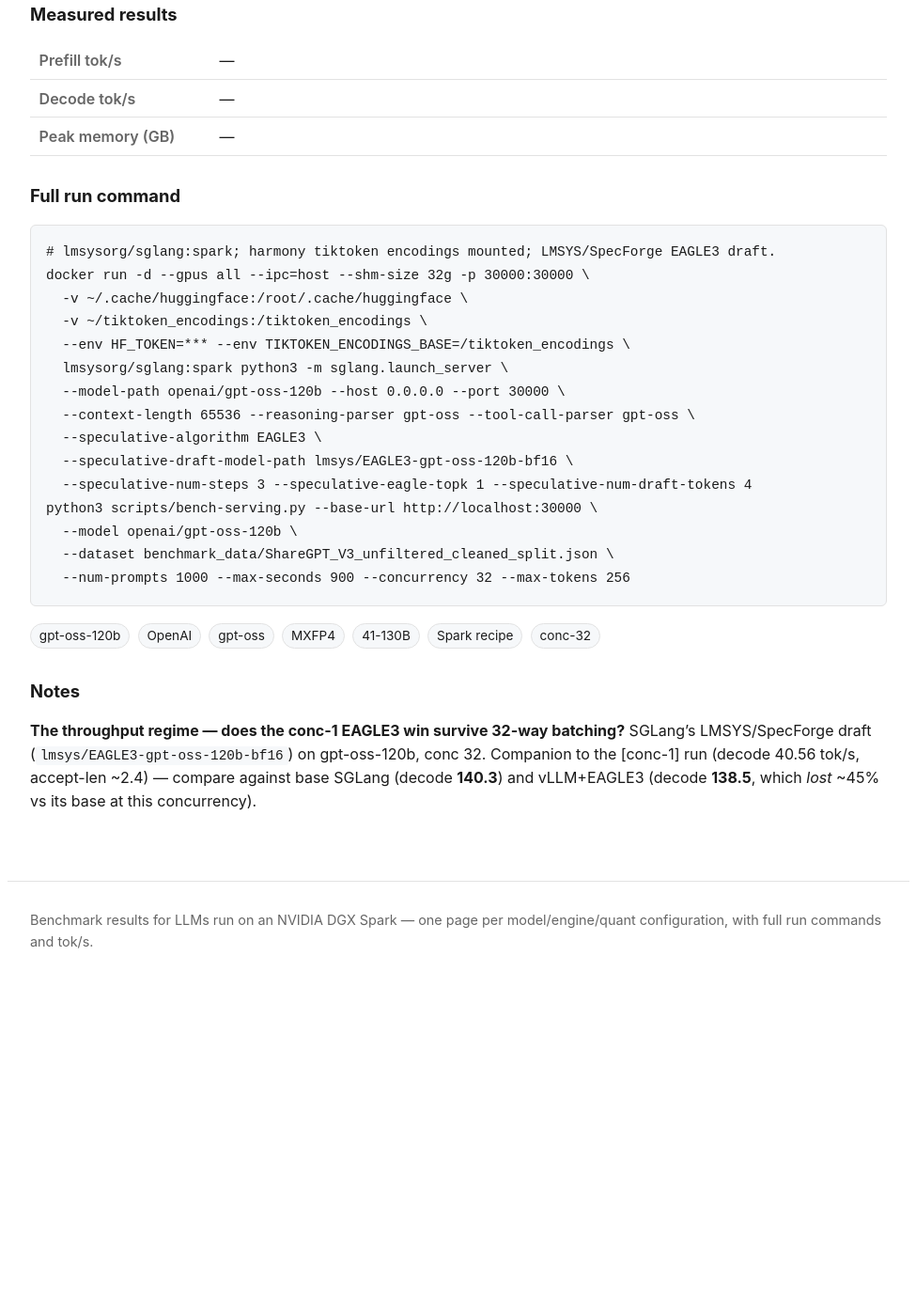
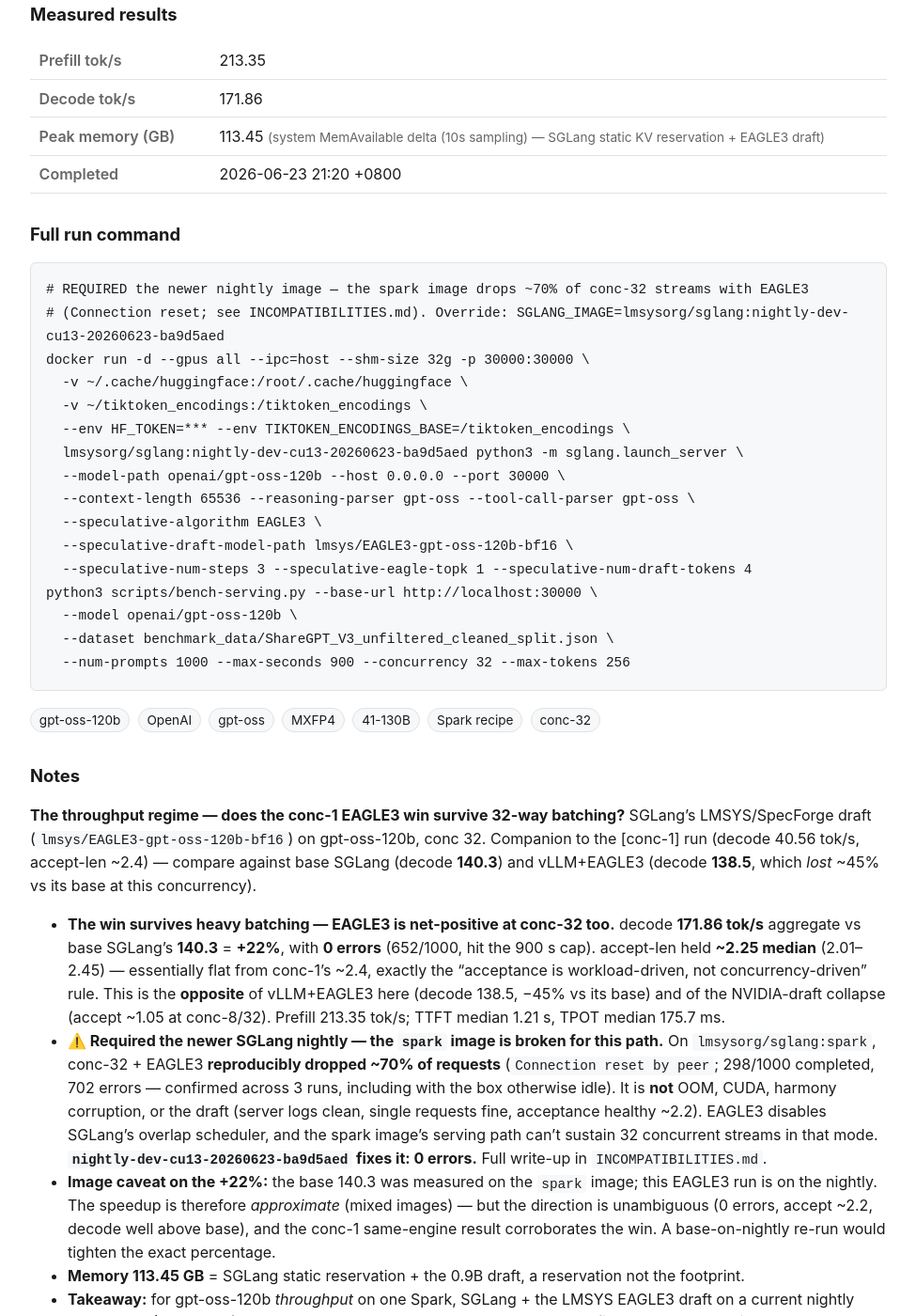
Before and after one commit to yjsoon/autobench, a Jekyll site: the page built from _configs/gpt-oss-120b-sglang-mxfp4-eagle3-c32.md, in a window 1280 px wide and 1400 px high, scrolled down 763 px. Shown: the whole window at 94% size, without its empty margins (152-1127 px from the left). Built offline with Jekyll 4.4.1, drawn with Linux system fonts in a browser that asks for light colours; before the commit the page ends 1838 px from its top, so only the background shows below that; some of the changed text lies outside the part shown.

Commit message:
Bench: gpt-oss-120b SGLang+EAGLE3 conc-32 (decode 171.9 tok/s, +22% vs base, 0 errors) — needs nightly image
The LMSYS draft win survives 32-way batching: accept-len ~2.25 (flat vs conc-1), decode
171.86 vs base 140.3 — opposite of vLLM+EAGLE3 (-45%). REQUIRED the newer sglang nightly:
the spark image reproducibly drops ~70% of conc-32 eagle3 streams (Connection reset; not
OOM/CUDA/harmony — eagle3 disables the overlap scheduler). INCOMPATIBILITIES + digest map
updated; corrected the "gpt-oss EAGLE3 useless" finding (was the NVIDIA draft, not the method).

Co-Authored-By: Claude Opus 4.8 <noreply@anthropic.com>
Claude-Session: https://claude.ai/code/session_01B9a7mhJxZceLtkYS7wKerp

```diff
--- a/_configs/gpt-oss-120b-sglang-mxfp4-eagle3-c32.md
+++ b/_configs/gpt-oss-120b-sglang-mxfp4-eagle3-c32.md
@@ -15,14 +15,22 @@ modalities: [text]
 mm_served: true
 concurrency: 32
 tags: [gpt-oss-120b, OpenAI, gpt-oss, MXFP4, 41-130B, Spark recipe, conc-32]
-status: pending
+status: done
+prefill_toks: 213.35
+decode_toks: 171.86
+mem_gb: 113.45
+mem_source: system MemAvailable delta (10s sampling) — SGLang static KV reservation + EAGLE3 draft
+measured_on: 2026-06-23
+completed_at: 2026-06-23 21:20 +0800
+engine_image: lmsysorg/sglang:nightly-dev-cu13-20260623-ba9d5aed@sha256:ca580c17cf5f9d2e268f4153d977e3cd46528feb2c62a4de8683a05d08da3cf2
 run_command: |
-  # lmsysorg/sglang:spark; harmony tiktoken encodings mounted; LMSYS/SpecForge EAGLE3 draft.
+  # REQUIRED the newer nightly image — the spark image drops ~70% of conc-32 streams with EAGLE3
+  # (Connection reset; see INCOMPATIBILITIES.md). Override: SGLANG_IMAGE=lmsysorg/sglang:nightly-dev-cu13-20260623-ba9d5aed
   docker run -d --gpus all --ipc=host --shm-size 32g -p 30000:30000 \
     -v ~/.cache/huggingface:/root/.cache/huggingface \
     -v ~/tiktoken_encodings:/tiktoken_encodings \
     --env HF_TOKEN=*** --env TIKTOKEN_ENCODINGS_BASE=/tiktoken_encodings \
-    lmsysorg/sglang:spark python3 -m sglang.launch_server \
+    lmsysorg/sglang:nightly-dev-cu13-20260623-ba9d5aed python3 -m sglang.launch_server \
     --model-path openai/gpt-oss-120b --host 0.0.0.0 --port 30000 \
     --context-length 65536 --reasoning-parser gpt-oss --tool-call-parser gpt-oss \
     --speculative-algorithm EAGLE3 \
@@ -39,4 +47,24 @@ draft (`lmsys/EAGLE3-gpt-oss-120b-bf16`) on gpt-oss-120b, conc 32. Companion to
 [conc-1] run (decode 40.56 tok/s, accept-len ~2.4) — compare against base SGLang (decode **140.3**) and
 vLLM+EAGLE3 (decode **138.5**, which *lost* ~45% vs its base at this concurrency).
 
-<!-- results pending -->
+- **The win survives heavy batching — EAGLE3 is net-positive at conc-32 too.** decode **171.86 tok/s**
+  aggregate vs base SGLang's **140.3** = **+22%**, with **0 errors** (652/1000, hit the 900 s cap).
+  accept-len held **~2.25 median** (2.01–2.45) — essentially flat from conc-1's ~2.4, exactly the
+  "acceptance is workload-driven, not concurrency-driven" rule. This is the **opposite** of vLLM+EAGLE3
+  here (decode 138.5, −45% vs its base) and of the NVIDIA-draft collapse (accept ~1.05 at conc-8/32).
+  Prefill 213.35 tok/s; TTFT median 1.21 s, TPOT median 175.7 ms.
+- **⚠️ Required the newer SGLang nightly — the `spark` image is broken for this path.** On
+  `lmsysorg/sglang:spark`, conc-32 + EAGLE3 **reproducibly dropped ~70% of requests** (`Connection reset
+  by peer`; 298/1000 completed, 702 errors — confirmed across 3 runs, including with the box otherwise
+  idle). It is **not** OOM, CUDA, harmony corruption, or the draft (server logs clean, single requests
+  fine, acceptance healthy ~2.2). EAGLE3 disables SGLang's overlap scheduler, and the spark image's
+  serving path can't sustain 32 concurrent streams in that mode. **`nightly-dev-cu13-20260623-ba9d5aed`
+  fixes it: 0 errors.** Full write-up in `INCOMPATIBILITIES.md`.
+- **Image caveat on the +22%:** the base 140.3 was measured on the `spark` image; this EAGLE3 run is on
+  the nightly. The speedup is therefore *approximate* (mixed images) — but the direction is unambiguous
+  (0 errors, accept ~2.2, decode well above base), and the conc-1 same-engine result corroborates the
+  win. A base-on-nightly re-run would tighten the exact percentage.
+- **Memory 113.45 GB** = SGLang static reservation + the 0.9B draft, a reservation not the footprint.
+- **Takeaway:** for gpt-oss-120b *throughput* on one Spark, SGLang + the LMSYS EAGLE3 draft on a current
+  nightly **beats base** (172 vs 140) and beats every other spec path measured — the first spec-decode
+  win on gpt-oss-120b in this benchmark. Pair with the [conc-1] latency win (40.6 tok/s).
```
Also changed, not shown: notes/BENCHMARKING.md (+3 -0 lines), notes/INCOMPATIBILITIES.md (+26 -0 lines).
